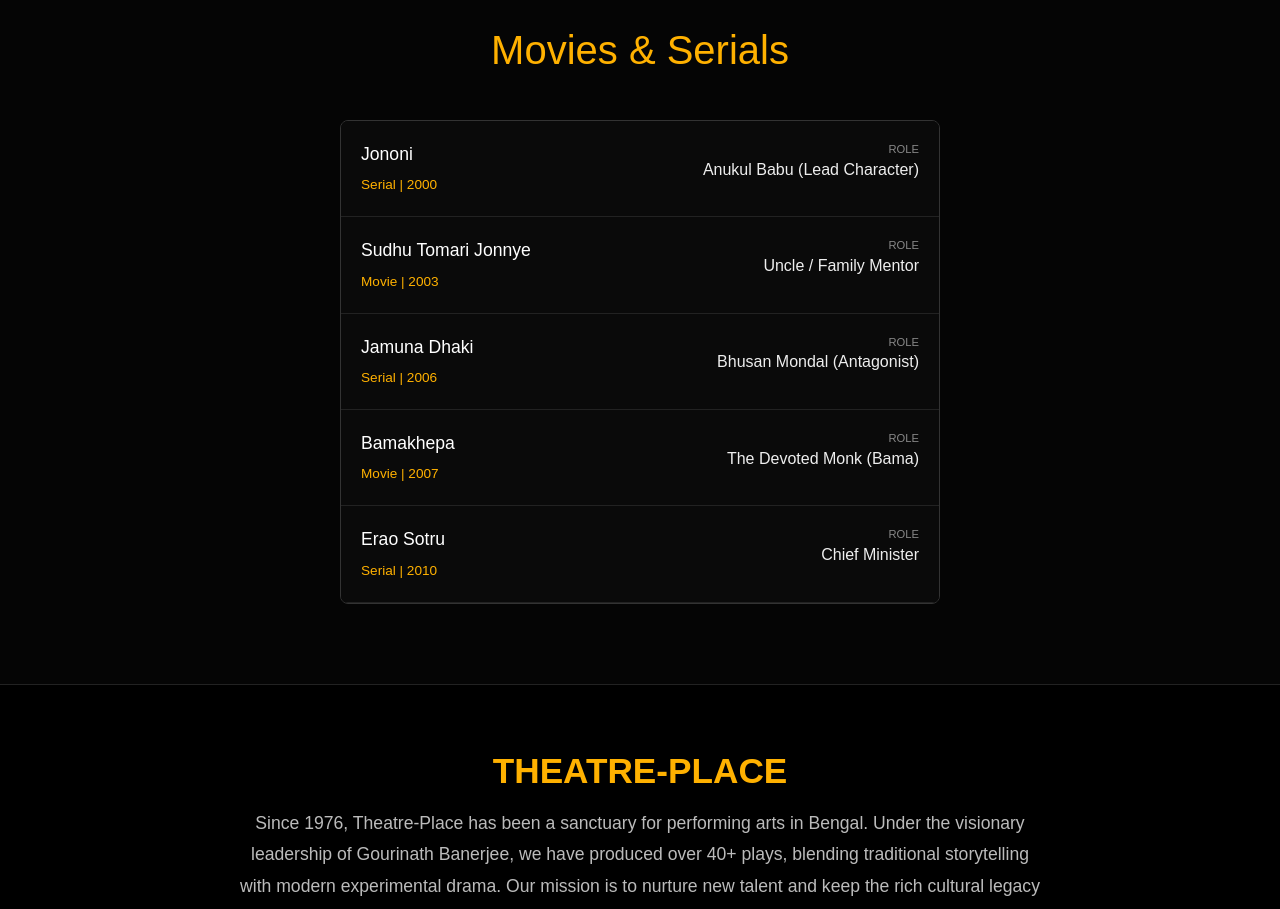
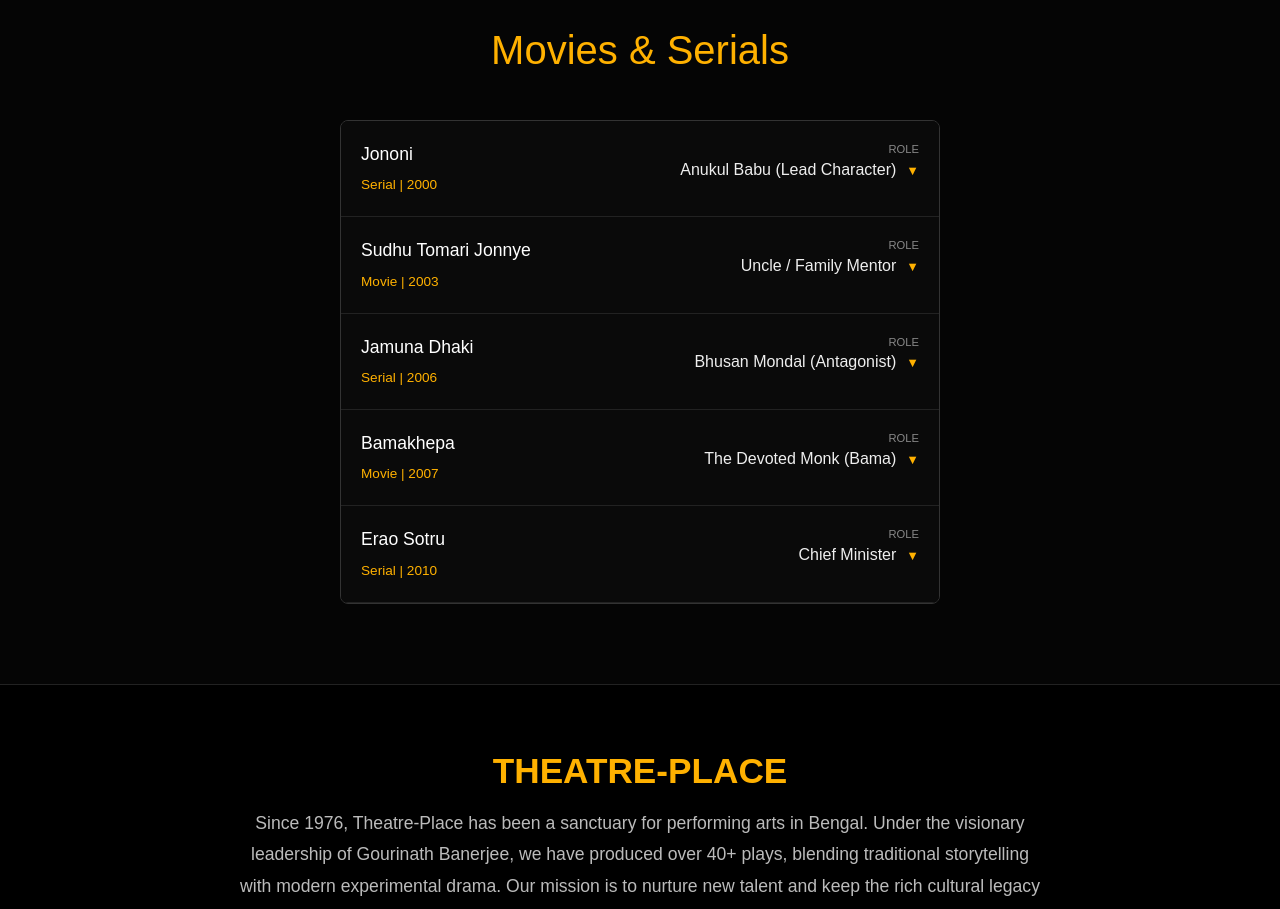
Before and after one commit to triparna116/Gourinath, a Next.js app: page /works in a window 1280 px wide. Shown: the part 1440-2349 px from the top of the page. Built offline with nearby package versions, Linux system fonts and the light colour scheme.

Commit message:
Final fix: Added movie details and cleaned structure'

```diff
--- a/app/works/page.tsx
+++ b/app/works/page.tsx
@@ -1,7 +1,7 @@
 "use client";
 import { useState } from 'react';
 
-// ১. থিয়েটার প্রোডাকশন ডেটা
+// ১. থিয়েটার প্রোডাকশন ডেটা
 export const worksData = [
     {
         id: "4",
@@ -49,7 +49,7 @@ export const worksData = [
         synopsis: "This play explores the journey of greatest star of bengali cinema, Uttam Kumar, his struggles and his legendary rise to fame."
     },
     {
-        id: "4",
+        id: "4b", // ID unique করার জন্য 4b করা হয়েছে
         year: "1995",
         title: "BISHORJONER BADDI",
         direction: "Gourinath Bandyopadhyay",
@@ -134,7 +134,7 @@ export default function WorksPage() {
         <main style={{ backgroundColor: '#050505', color: '#fff', padding: '80px 15px', minHeight: '100vh', overflowX: 'hidden' }}>
             <h1 style={{ textAlign: 'center', color: gold, fontSize: '2.5rem', marginBottom: '40px' }}>Productions</h1>
 
-            {/* থিয়েটার সেকশন */}
+            {/* থিয়েটার সেকশন (Unchanged) */}
             <div style={{ maxWidth: '600px', margin: '0 auto 80px auto' }}>
                 {worksData.map((work) => (
                     <div key={work.id} onClick={() => toggleWork(work.id)} style={{ borderBottom: '1px solid #333', padding: '25px 0', cursor: 'pointer' }}>
@@ -157,12 +157,13 @@ export default function WorksPage() {
                 ))}
             </div>
 
-            {/* মুভি ও সিরিয়াল সেকশন */}
+            {/* মুভি ও সিরিয়াল সেকশন (Updated for Details) */}
             <h1 style={{ textAlign: 'center', color: gold, fontSize: '2.5rem', marginBottom: '40px' }}>Movies & Serials</h1>
             <div style={{ maxWidth: '600px', margin: '0 auto' }}>
                 <div style={{ border: '1px solid #333', borderRadius: '8px', overflow: 'hidden' }}>
                     {nonTheatreWorks.map((work) => (
-                        <div key={work.id} style={{ display: 'flex', justifyContent: 'space-between', padding: '20px', borderBottom: '1px solid #222', backgroundColor: '#0a0a0a' }}>
+                        <div key={work.id} onClick={() => toggleWork(work.id)} style={{ cursor: 'pointer', borderBottom: '1px solid #222', backgroundColor: '#0a0a0a' }}>
+                            <div style={{ display: 'flex', justifyContent: 'space-between', padding: '20px' }}>
                                 <div style={{ flex: 1 }}>
                                     <h3 style={{ margin: '0 0 5px 0', color: '#fff', fontSize: '1.1rem' }}>{work.title}</h3>
                                     <span style={{ color: gold, fontSize: '0.85rem' }}>{work.type} | {work.year}</span>
@@ -170,7 +171,26 @@ export default function WorksPage() {
                                 <div style={{ flex: 1, textAlign: 'right' }}>
                                     <span style={{ color: '#888', display: 'block', fontSize: '0.7rem' }}>ROLE</span>
                                     <span style={{ color: '#eee' }}>{work.role}</span>
+                                    <span style={{ color: gold, marginLeft: '10px', fontSize: '0.8rem' }}>{openId === work.id ? '▲' : '▼'}</span>
                                 </div>
+                            </div>
+
+                            {/* মুভি ডিটেইলস অংশ */}
+                            {openId === work.id && (
+                                <div style={{ padding: '0 20px 20px 20px', backgroundColor: '#0f0f0f' }}>
+                                    <p style={{
+                                        color: '#ccc',
+                                        fontSize: '0.9rem',
+                                        lineHeight: '1.5',
+                                        fontStyle: 'italic',
+                                        borderLeft: `2px solid ${gold}`,
+                                        paddingLeft: '12px',
+                                        marginTop: '5px'
+                                    }}>
+                                        {work.details}
+                                    </p>
+                                </div>
+                            )}
                         </div>
                     ))}
                 </div>
```
Lines whose indentation alone changed are shown as unchanged.
